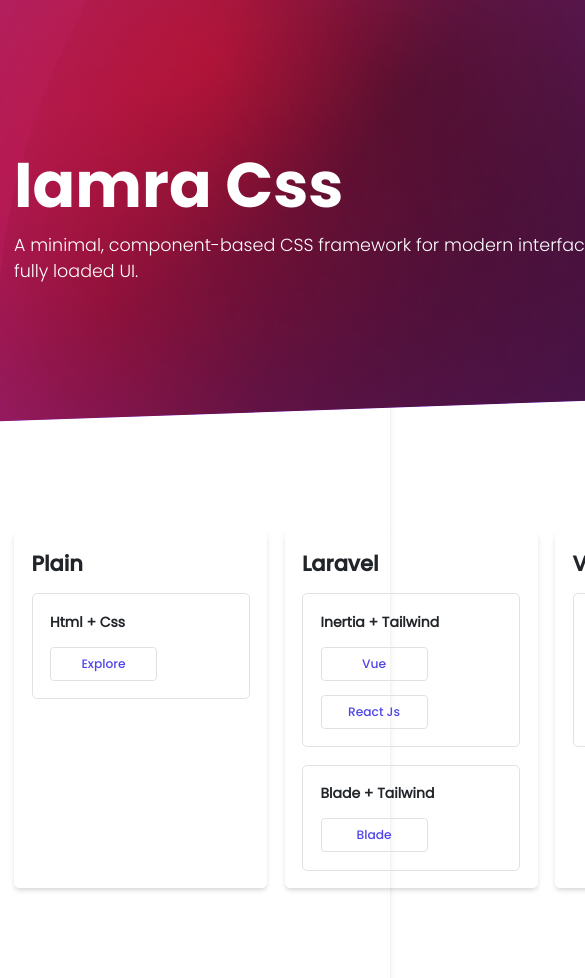
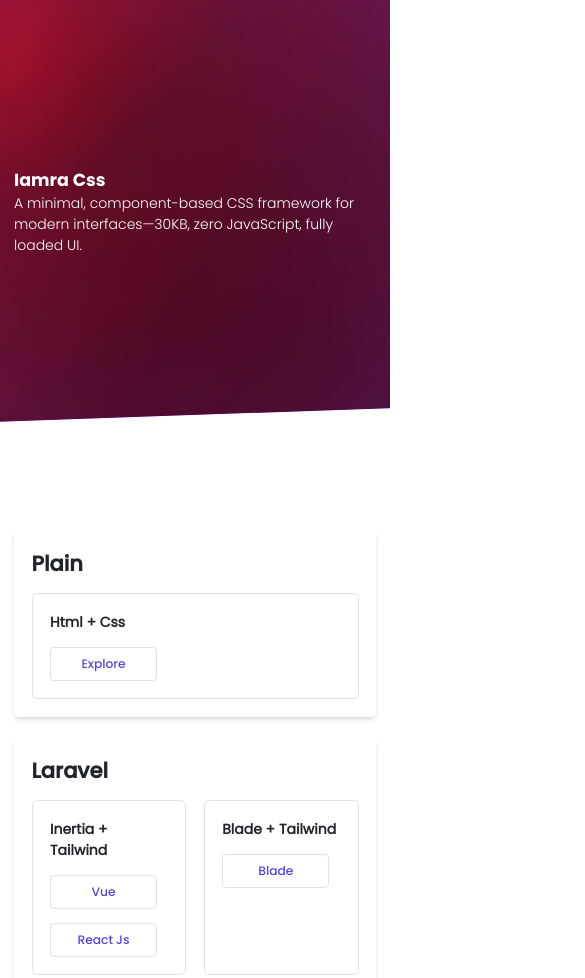
Before and after one commit to ilhamrhmtkbr/iamra-css, a website: page docs/index.html in a window 390 px wide. Shown: the top 978 px of the page, 585 px wide, since content can reach past the window. Drawn offline with Linux system fonts and the light colour scheme.

Commit message:
fix: tampilan homepage

```diff
--- a/docs/index.html
+++ b/docs/index.html
@@ -8,19 +8,42 @@
     <link rel="stylesheet" href="./assets/styles/how-to-use.css">
     <link rel="stylesheet" href="./assets/styles/atom-one-dark.min.css">
     <script src="./assets/styles/highlight.min.js"></script>
+    <style>
+        .header-title{
+            font-size: calc(var(--xxxx) * 2);
+        }
+
+        .header-desc {
+            font-size: var(--l);
+        }
+
+        @media screen and (max-width: 800px) {
+            .header-title{
+                font-size: var(--l);
+            }
+
+            .header-desc {
+                font-size: var(--m);
+            }
+
+            .card-layout {
+                grid-template-columns: 1fr;
+            }
+        }
+    </style>
     <script>hljs.highlightAll();</script>
     <meta name="viewport" content="width=device-width, initial-scale=1.0">
 </head>
 <body style="min-height: 100dvh; margin-bottom: 25dvh" class="grid-start">
 <div class="header finisher-header w-full flex-aic-jcc" style="height:50dvh; padding: var(--m); box-sizing: border-box">
     <div class="h-max-content max-width-1000">
-        <h1 class="text-white font-bold" style="font-size: calc(var(--xxxx) * 2)">Iamra Css</h1>
-        <p class="text-white font-light" style="font-size: var(--l)">A minimal, component-based CSS framework for modern
+        <h1 class="text-white font-bold header-title">Iamra Css</h1>
+        <p class="text-white font-light header-desc">A minimal, component-based CSS framework for modern
             interfaces—30KB, zero JavaScript, fully loaded UI.</p>
     </div>
 </div>
 <div class="card-layout max-width-1000 ps-center padding-top-ideal-distance-to-header box-border"
-     style="padding-inline: var(--m); grid-template-columns: repeat(auto-fit, minmax(253px, 1fr));">
+     style="padding-inline: var(--m);">
     <div class="card-wrapper">
         <h2 class="font-medium">Plain</h2>
         <div class="card-wrapper replace-shadow-with-border">
```
